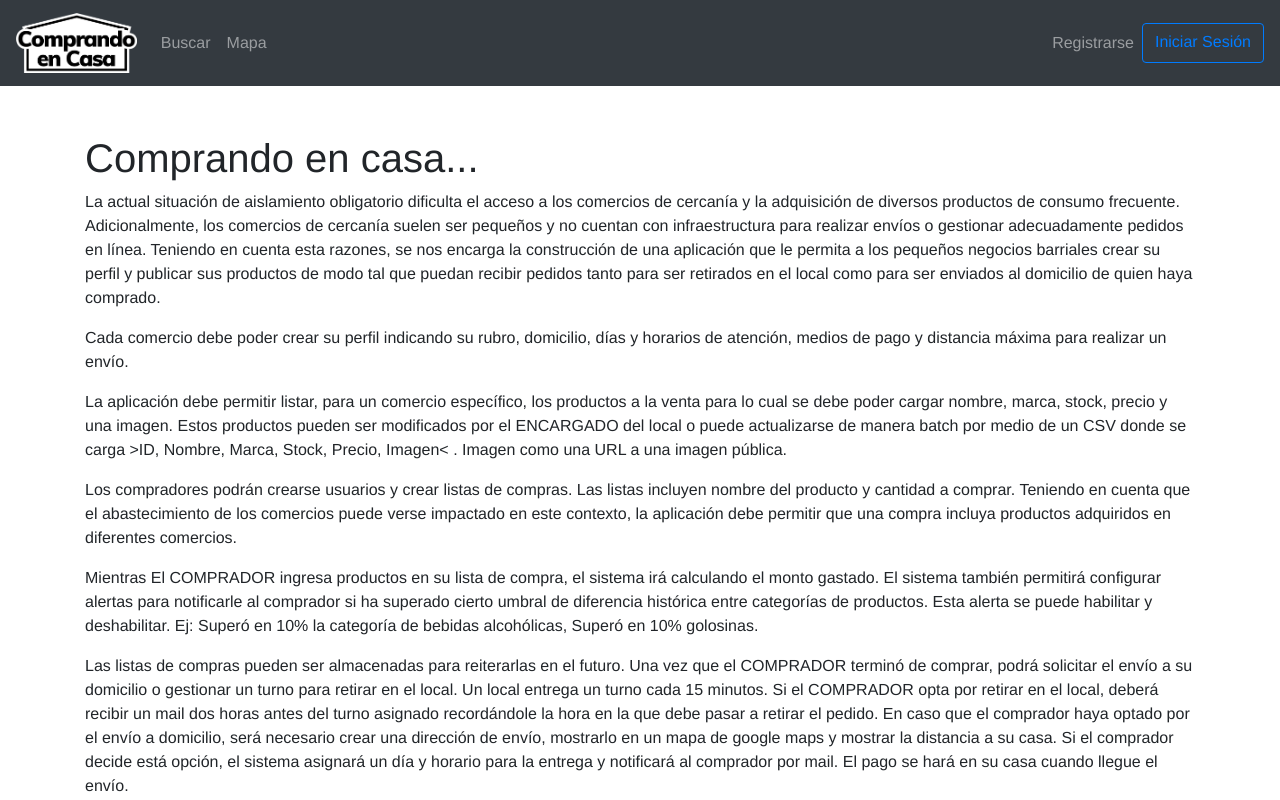
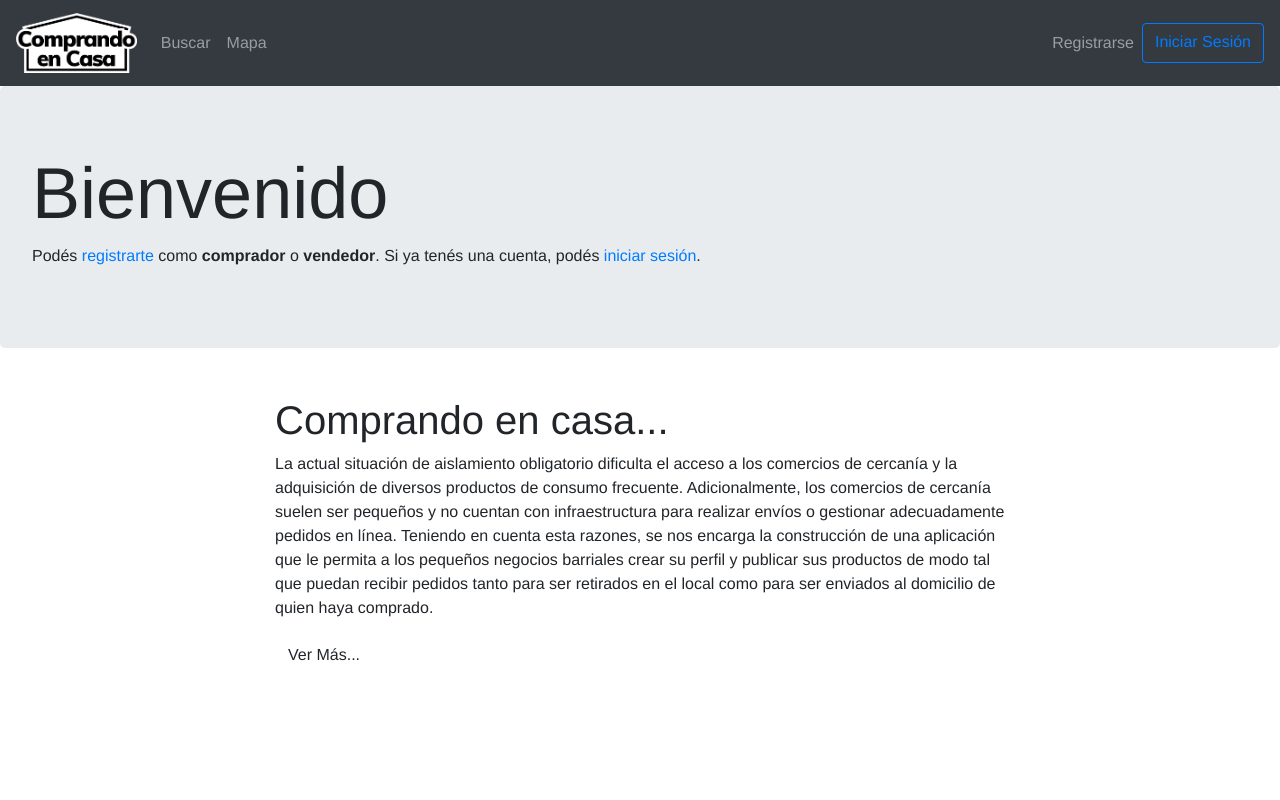
Before and after one commit to dapp-grupob-2020-c1/frontend, a Vue app: page /#/ in a window 1280 px wide. Shown: the top 800 px of the page. Built offline with nearby package versions, Linux system fonts and the light colour scheme; no server answers.

Commit message:
update screens

```diff
--- a/src/views/Home.vue
+++ b/src/views/Home.vue
@@ -1,100 +1,120 @@
 <template>
+  <div>
+    <b-jumbotron header="Bienvenido">
+      <p>
+        Podés <router-link to="/register">registrarte</router-link> como
+        <strong>comprador</strong> o <strong>vendedor</strong>. Si ya tenés una
+        cuenta, podés <router-link to="/login">iniciar sesión</router-link>.
+      </p>
+    </b-jumbotron>
     <b-container class="my-5">
-    <b-row>
-      <b-col>
+      <b-row class="justify-content-center">
+        <b-col cols="8">
           <div class="about">
             <h1>Comprando en casa...</h1>
             <p>
-            La actual situación de aislamiento obligatorio dificulta el acceso a
-            los comercios de cercanía y la adquisición de diversos productos de
-            consumo frecuente. Adicionalmente, los comercios de cercanía suelen
-            ser pequeños y no cuentan con infraestructura para realizar envíos o
-            gestionar adecuadamente pedidos en línea. Teniendo en cuenta esta
-            razones, se nos encarga la construcción de una aplicación que le
-            permita a los pequeños negocios barriales crear su perfil y publicar
-            sus productos de modo tal que puedan recibir pedidos tanto para ser
-            retirados en el local como para ser enviados al domicilio de quien
-            haya comprado.
+              La actual situación de aislamiento obligatorio dificulta el acceso
+              a los comercios de cercanía y la adquisición de diversos productos
+              de consumo frecuente. Adicionalmente, los comercios de cercanía
+              suelen ser pequeños y no cuentan con infraestructura para realizar
+              envíos o gestionar adecuadamente pedidos en línea. Teniendo en
+              cuenta esta razones, se nos encarga la construcción de una
+              aplicación que le permita a los pequeños negocios barriales crear
+              su perfil y publicar sus productos de modo tal que puedan recibir
+              pedidos tanto para ser retirados en el local como para ser
+              enviados al domicilio de quien haya comprado.
+            </p>
+            <b-collapse id="description-collapse">
+              <p>
+                Cada comercio debe poder crear su perfil indicando su rubro,
+                domicilio, días y horarios de atención, medios de pago y
+                distancia máxima para realizar un envío.
               </p>
               <p>
-            Cada comercio debe poder crear su perfil indicando su rubro,
-            domicilio, días y horarios de atención, medios de pago y distancia
-            máxima para realizar un envío.
+                La aplicación debe permitir listar, para un comercio específico,
+                los productos a la venta para lo cual se debe poder cargar
+                nombre, marca, stock, precio y una imagen. Estos productos
+                pueden ser modificados por el ENCARGADO del local o puede
+                actualizarse de manera batch por medio de un CSV donde se carga
+                &gt;ID, Nombre, Marca, Stock, Precio, Imagen&lt; . Imagen como
+                una URL a una imagen pública.
               </p>
               <p>
-            La aplicación debe permitir listar, para un comercio específico, los
-            productos a la venta para lo cual se debe poder cargar nombre,
-            marca, stock, precio y una imagen. Estos productos pueden ser
-            modificados por el ENCARGADO del local o puede actualizarse de
-            manera batch por medio de un CSV donde se carga &gt;ID, Nombre,
-            Marca, Stock, Precio, Imagen&lt; . Imagen como una URL a una imagen
-            pública.
+                Los compradores podrán crearse usuarios y crear listas de
+                compras. Las listas incluyen nombre del producto y cantidad a
+                comprar. Teniendo en cuenta que el abastecimiento de los
+                comercios puede verse impactado en este contexto, la aplicación
+                debe permitir que una compra incluya productos adquiridos en
+                diferentes comercios.
               </p>
               <p>
-            Los compradores podrán crearse usuarios y crear listas de compras.
-            Las listas incluyen nombre del producto y cantidad a comprar.
-            Teniendo en cuenta que el abastecimiento de los comercios puede
-            verse impactado en este contexto, la aplicación debe permitir que
-            una compra incluya productos adquiridos en diferentes comercios.
+                Mientras El COMPRADOR ingresa productos en su lista de compra,
+                el sistema irá calculando el monto gastado. El sistema también
+                permitirá configurar alertas para notificarle al comprador si ha
+                superado cierto umbral de diferencia histórica entre categorías
+                de productos. Esta alerta se puede habilitar y deshabilitar. Ej:
+                Superó en 10% la categoría de bebidas alcohólicas, Superó en 10%
+                golosinas.
               </p>
               <p>
-            Mientras El COMPRADOR ingresa productos en su lista de compra, el
-            sistema irá calculando el monto gastado. El sistema también
-            permitirá configurar alertas para notificarle al comprador si ha
-            superado cierto umbral de diferencia histórica entre categorías de
-            productos. Esta alerta se puede habilitar y deshabilitar. Ej: Superó
-            en 10% la categoría de bebidas alcohólicas, Superó en 10% golosinas.
+                Las listas de compras pueden ser almacenadas para reiterarlas en
+                el futuro. Una vez que el COMPRADOR terminó de comprar, podrá
+                solicitar el envío a su domicilio o gestionar un turno para
+                retirar en el local. Un local entrega un turno cada 15 minutos.
+                Si el COMPRADOR opta por retirar en el local, deberá recibir un
+                mail dos horas antes del turno asignado recordándole la hora en
+                la que debe pasar a retirar el pedido. En caso que el comprador
+                haya optado por el envío a domicilio, será necesario crear una
+                dirección de envío, mostrarlo en un mapa de google maps y
+                mostrar la distancia a su casa. Si el comprador decide está
+                opción, el sistema asignará un día y horario para la entrega y
+                notificará al comprador por mail. El pago se hará en su casa
+                cuando llegue el envío.
               </p>
               <p>
-            Las listas de compras pueden ser almacenadas para reiterarlas en el
-            futuro. Una vez que el COMPRADOR terminó de comprar, podrá solicitar
-            el envío a su domicilio o gestionar un turno para retirar en el
-            local. Un local entrega un turno cada 15 minutos. Si el COMPRADOR
-            opta por retirar en el local, deberá recibir un mail dos horas antes
-            del turno asignado recordándole la hora en la que debe pasar a
-            retirar el pedido. En caso que el comprador haya optado por el envío
-            a domicilio, será necesario crear una dirección de envío, mostrarlo
-            en un mapa de google maps y mostrar la distancia a su casa. Si el
-            comprador decide está opción, el sistema asignará un día y horario
-            para la entrega y notificará al comprador por mail. El pago se hará
-            en su casa cuando llegue el envío.
-          </p>
-          <p>
-            A partir de que un usuario se registre, podrá comenzar a definir su
-            perfil. El perfil de usuario contendrá sus preferencias de compras
-            de categorías (umbrales) y monto de compra (umbral). Estas
-            preferencias podrían cambiar o ampliarse más adelante.
+                A partir de que un usuario se registre, podrá comenzar a definir
+                su perfil. El perfil de usuario contendrá sus preferencias de
+                compras de categorías (umbrales) y monto de compra (umbral).
+                Estas preferencias podrían cambiar o ampliarse más adelante.
               </p>
               <p>
                 La aplicación deberá ser completamente responsive ya que si bien
-            ahora no vamos a contar con una aplicación mobile, será importante
-            que pueda mostrarse correctamente en celulares y tablets.
+                ahora no vamos a contar con una aplicación mobile, será
+                importante que pueda mostrarse correctamente en celulares y
+                tablets.
               </p>
               <p>
                 Es requisito indispensable proveer la capacidad de acceder a la
                 aplicación utilizando una cuenta existente en alguna de las
                 herramientas o redes sociales más utilizadas (gmail, facebook,
                 twitter, etc). No obstante, se debe proveer una opción de crear
-            usuario donde se deba ingresar NombreDeUsuario, email y contraseña.
+                usuario donde se deba ingresar NombreDeUsuario, email y
+                contraseña.
               </p>
               <p>
                 El ENCARGADO del local podrá crear ofertas por categorías de
-            productos, por producto y por combinación de 2 productos. La oferta
-            será un porcentaje de descuento sobre el/los productos donde aplicó
-            la oferta. Estas ofertas tendrán una vigencia definida entre 2
-            fechas. El tipo de ofertas podrá cambiar dependiendo de la
-            creatividad de cada comercio.
+                productos, por producto y por combinación de 2 productos. La
+                oferta será un porcentaje de descuento sobre el/los productos
+                donde aplicó la oferta. Estas ofertas tendrán una vigencia
+                definida entre 2 fechas. El tipo de ofertas podrá cambiar
+                dependiendo de la creatividad de cada comercio.
               </p>
               <p>
-            Los compradores podrán ver su historial de compras desde su perfil
-            de usuario. Además el sistema también ofrecer los productos que
-            quizás también le interese a medida que el usuario vaya comprando o
-            agregando productos a su lista.
+                Los compradores podrán ver su historial de compras desde su
+                perfil de usuario. Además el sistema también ofrecer los
+                productos que quizás también le interese a medida que el usuario
+                vaya comprando o agregando productos a su lista.
               </p>
+            </b-collapse>
+            <b-button v-b-toggle.description-collapse variant="text">
+              Ver <span class="when-open">Menos</span
+              ><span class="when-closed">Más...</span>
+            </b-button>
           </div>
         </b-col>
       </b-row>
     </b-container>
+  </div>
 </template>
 
 <script>
@@ -103,3 +123,10 @@ export default {
   components: {}
 };
 </script>
+
+<style>
+.collapsed > .when-open,
+.not-collapsed > .when-closed {
+  display: none;
+}
+</style>
--- a/src/views/Login.vue
+++ b/src/views/Login.vue
@@ -1,6 +1,6 @@
 <template>
-  <b-container>
-    <b-row align-h="center" align-v="center" class="my-5">
+  <b-container class="my-5">
+    <b-row align-h="center" align-v="center">
       <b-col cols="6">
         <h1>Iniciar Sesión</h1>
         <b-card>
--- a/src/views/Register.vue
+++ b/src/views/Register.vue
@@ -1,9 +1,9 @@
 <template>
-  <b-container class="bv-example-row">
-    <b-row align-h="center" align-v="center" class="my-5">
+  <b-container class="my-5">
+    <b-row align-h="center" align-v="center">
       <b-col cols="6">
         <h1>Registrar Nuevo Usuario</h1>
-        <b-card no-body>
+        <b-card no-body v-if="!done">
           <b-tabs card content-class="mt-3">
             <b-tab title="Comprador" active>
               <b-alert show variant="danger" v-if="error">
@@ -60,6 +60,9 @@
             </b-tab>
           </b-tabs>
         </b-card>
+        <b-alert show variant="success" align="center" v-else>
+          Registro completado
+        </b-alert>
         <p>
           Ya tenés cuenta?
           <router-link to="/login">Iniciar Sesión</router-link>.
@@ -77,6 +80,7 @@ export default {
     return {
       loading: false,
       error: false,
+      done: false,
       customer: {
         name: null,
         password: null,
@@ -105,6 +109,7 @@ export default {
       } else {
         // handle response data
         console.log("response data", responseData);
+        this.done = true;
       }
 
       this.loading = false;
```
Lines whose indentation alone changed are shown as unchanged.
